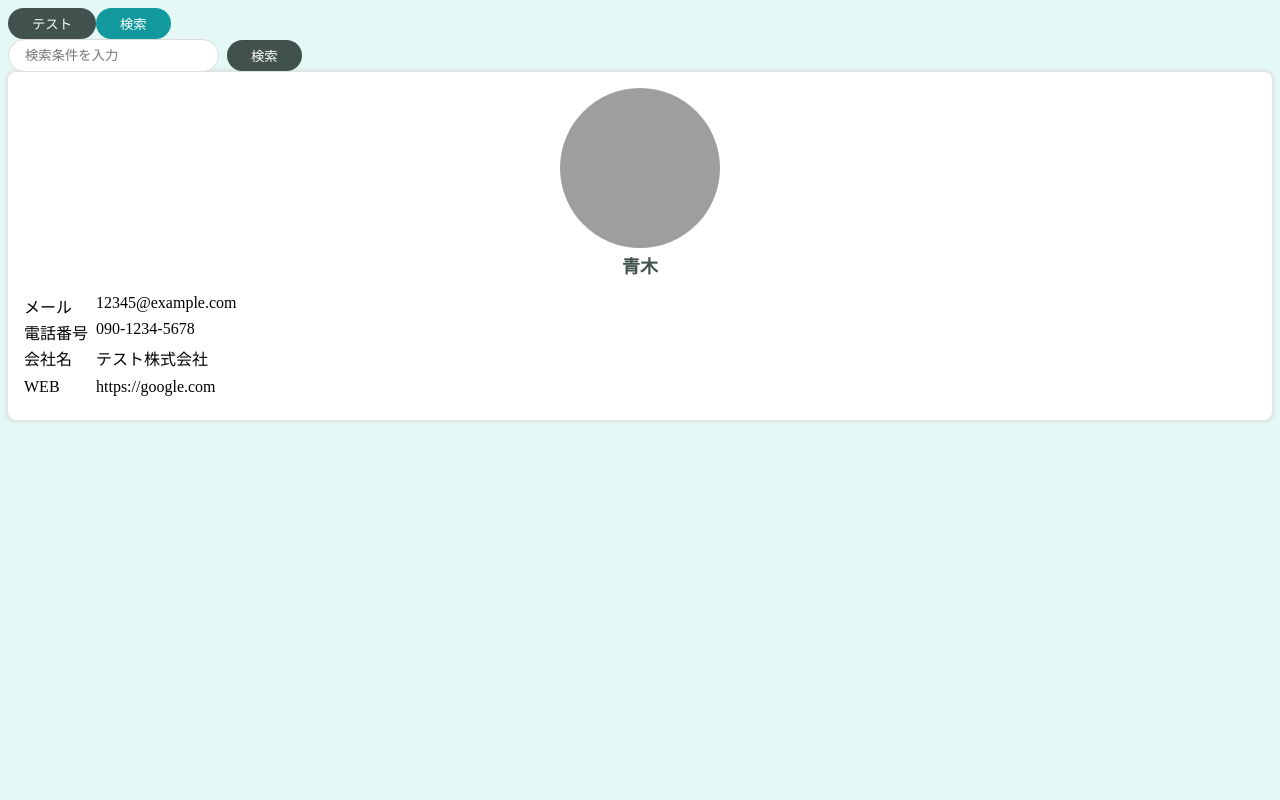
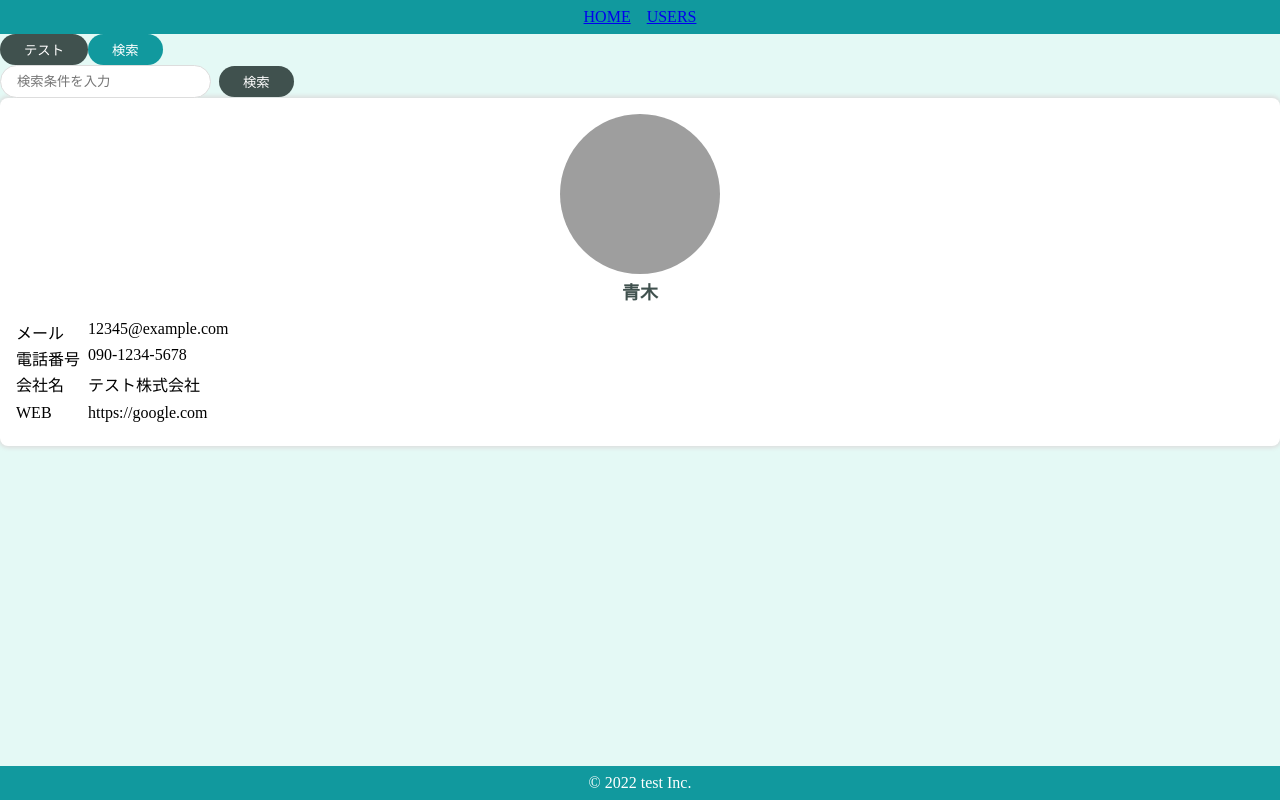
Before and after one commit to aokik-ao/stepup-section6, a React (Create React App) app: page /users in a window 1280 px wide. Built offline with nearby package versions, Linux system fonts and the light colour scheme; grey boxes are pictures that could not be loaded.

Commit message:
template作成

```diff
--- a/src/App.js
+++ b/src/App.js
@@ -1,7 +1,10 @@
+import { BrowserRouter } from "react-router-dom";
 import { PrimaryButton } from "./components/atoms/button/PrimaryButton";
 import { SecondaryButton } from "./components/atoms/button/SecondaryButton";
 import { SearchInput } from "./components/molecules/SearchInput";
 import { UserCard } from "./components/organism/user/UserCard";
+import { DefaultLayout } from "./components/templates/DefaultLayout";
+import { HeaderOnly } from "./components/templates/HeaderOnly";
 import "./styles.css";
 
 const user = {
@@ -17,12 +20,14 @@ const user = {
 
 export default function App() {
   return (
-    <div className="App">
-      <PrimaryButton>テスト</PrimaryButton>
-      <SecondaryButton>検索</SecondaryButton>
-      <br />
-      <SearchInput />
-      <UserCard user={user} />
-    </div>
+    <BrowserRouter>
+      <DefaultLayout>
+        <PrimaryButton>テスト</PrimaryButton>
+        <SecondaryButton>検索</SecondaryButton>
+        <br />
+        <SearchInput />
+        <UserCard user={user} />
+      </DefaultLayout>
+    </BrowserRouter>
   );
 }
--- /dev/null
+++ b/src/components/atoms/layout/Footer.jsx
@@ -0,0 +1,15 @@
+import styled from "styled-components";
+
+export const Footer = () => {
+  return <SFooter>&copy; 2022 test Inc.</SFooter>;
+};
+
+const SFooter = styled.footer`
+  background-color: #11999e;
+  color: #fff;
+  text-align: center;
+  padding: 8px 0;
+  position: fixed;
+  bottom: 0;
+  width: 100%;
+`;
--- /dev/null
+++ b/src/components/atoms/layout/Header.jsx
@@ -0,0 +1,22 @@
+import { Link } from "react-router-dom";
+import styled from "styled-components";
+
+export const Header = () => {
+  return (
+    <SHeader>
+      <SLink to="/">HOME</SLink>
+      <SLink to="/users">USERS</SLink>
+    </SHeader>
+  );
+};
+
+const SHeader = styled.header`
+  background-color: #11999e;
+  color: #fff;
+  text-align: center;
+  padding: 8px 0;
+`;
+
+const SLink = styled(Link)`
+  margin: 0 8px;
+`;
--- /dev/null
+++ b/src/components/templates/DefaultLayout.jsx
@@ -0,0 +1,13 @@
+import { Footer } from "../atoms/layout/Footer";
+import { Header } from "../atoms/layout/Header";
+
+export const DefaultLayout = (props) => {
+  const { children } = props;
+  return (
+    <>
+      <Header />
+      {children}
+      <Footer />
+    </>
+  );
+};
--- /dev/null
+++ b/src/components/templates/HeaderOnly.jsx
@@ -0,0 +1,11 @@
+import { Header } from "../atoms/layout/Header";
+
+export const HeaderOnly = (props) => {
+  const { children } = props;
+  return (
+    <>
+      <Header />
+      {children}
+    </>
+  );
+};
--- a/src/styles.css
+++ b/src/styles.css
@@ -1,3 +1,5 @@
 body {
   background-color: #e4f9f5;
+  margin: 0;
+  min-height: 100vh;
 }
```
